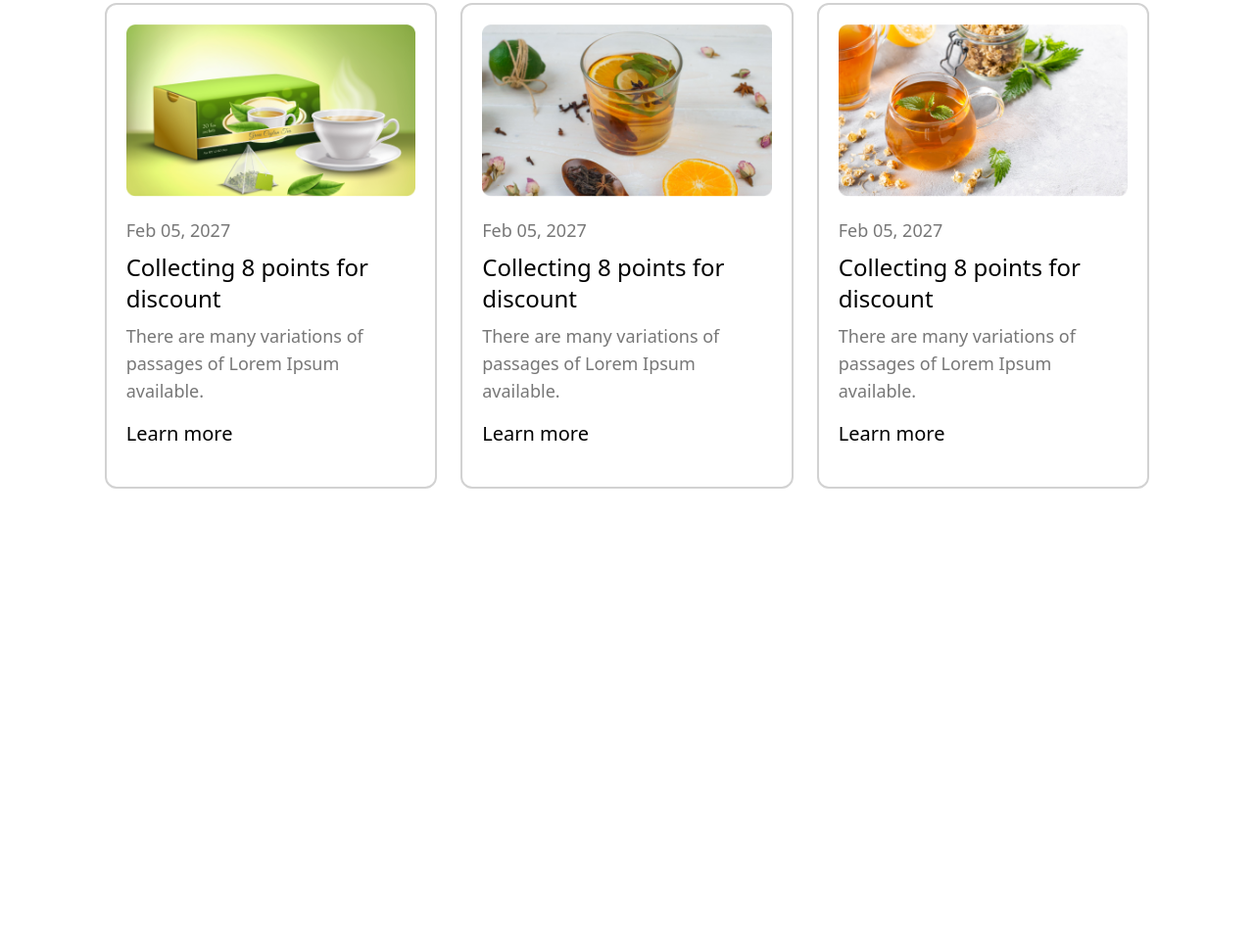
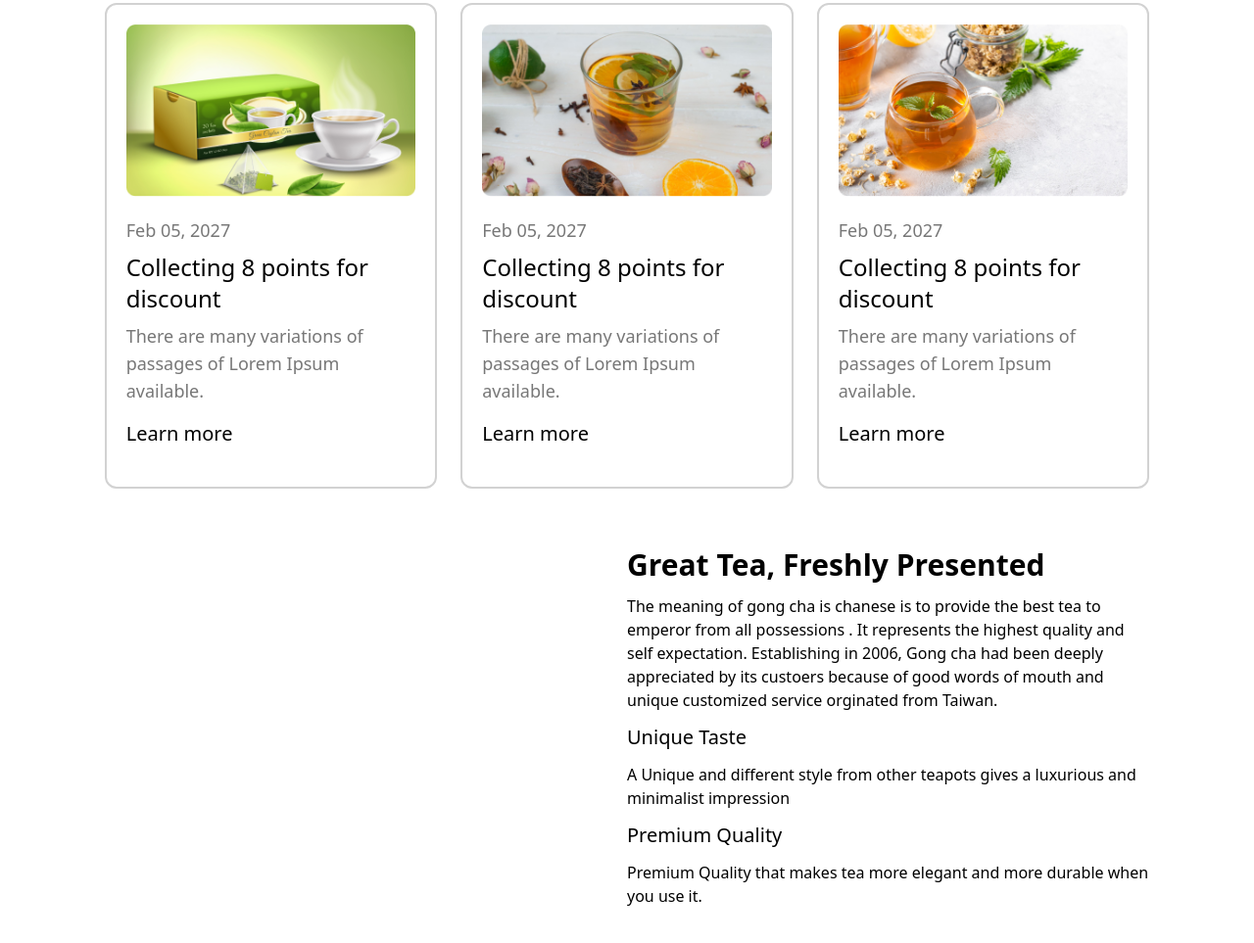
Before and after one commit to hurayrakhan/tea-house, a plain HTML site: page index.html in a window 1280 px wide. Shown: the part 1292-2255 px from the top of the page at 98% size. Before the commit the page ends 1791 px from the top, so only its background shows below. Drawn offline with nearby package versions, Linux system fonts and the light colour scheme.

Commit message:
added section premium

```diff
--- a/index.html
+++ b/index.html
@@ -112,6 +112,20 @@
                 </div>
             </div>
         </section>
+        <section class="w-10/12 mx-auto my-12 grid grid-cols-1 md:grid-cols-2 ">
+            <div>
+
+            </div>
+            <div>
+                <h2 class="text-3xl font-bold py-3">Great Tea, Freshly Presented</h2>
+                <p class="">The meaning of gong cha is chanese is to provide the best tea to emperor from all possessions . It represents the highest quality and self expectation. Establishing in 2006, Gong cha had been deeply appreciated by its custoers  because of good words of mouth and unique customized service orginated from Taiwan.</p>
+                <h4 class="text-xl font-medium py-3">Unique Taste</h4>
+                <p>A Unique and different style from other teapots gives a luxurious and minimalist impression</p>
+                <h4 class="text-xl font-medium py-3">Premium Quality</h4>
+                <p>Premium Quality that makes tea more elegant and more durable when you use it.</p>
+            </div>
+        </section>
+
     </main>
     <footer>
 
```
